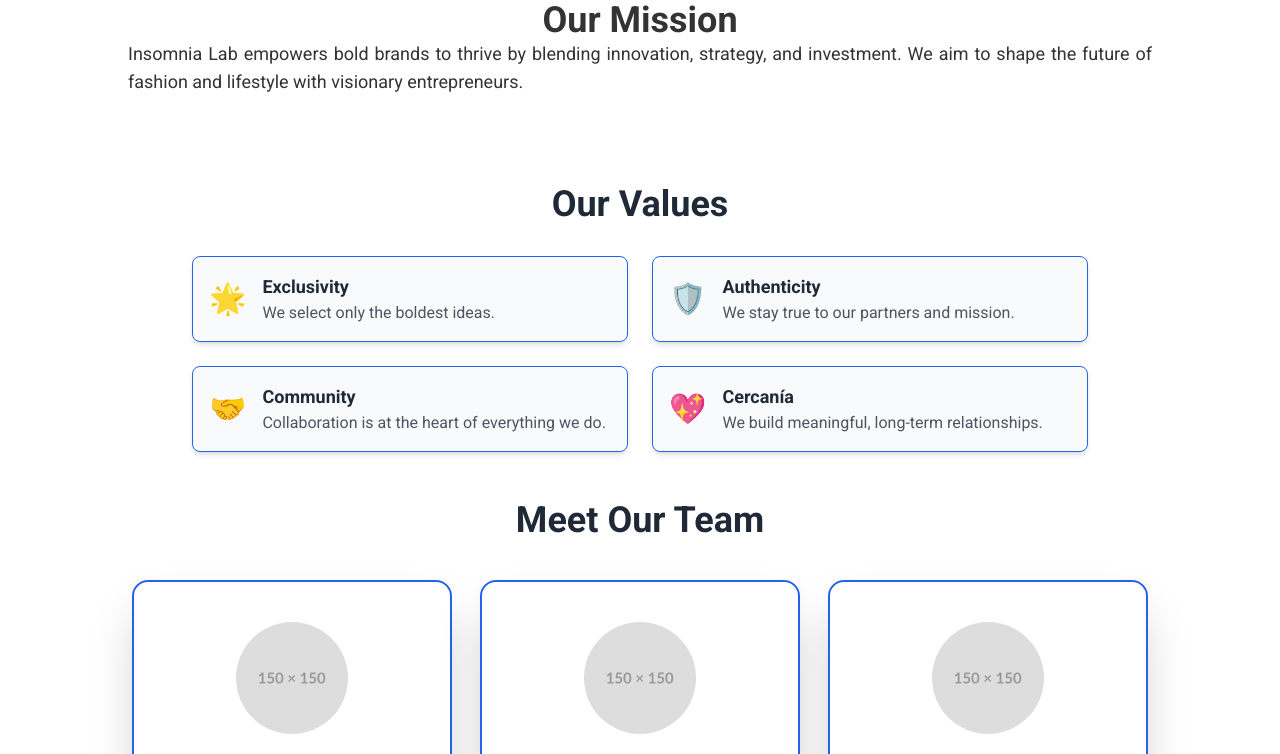
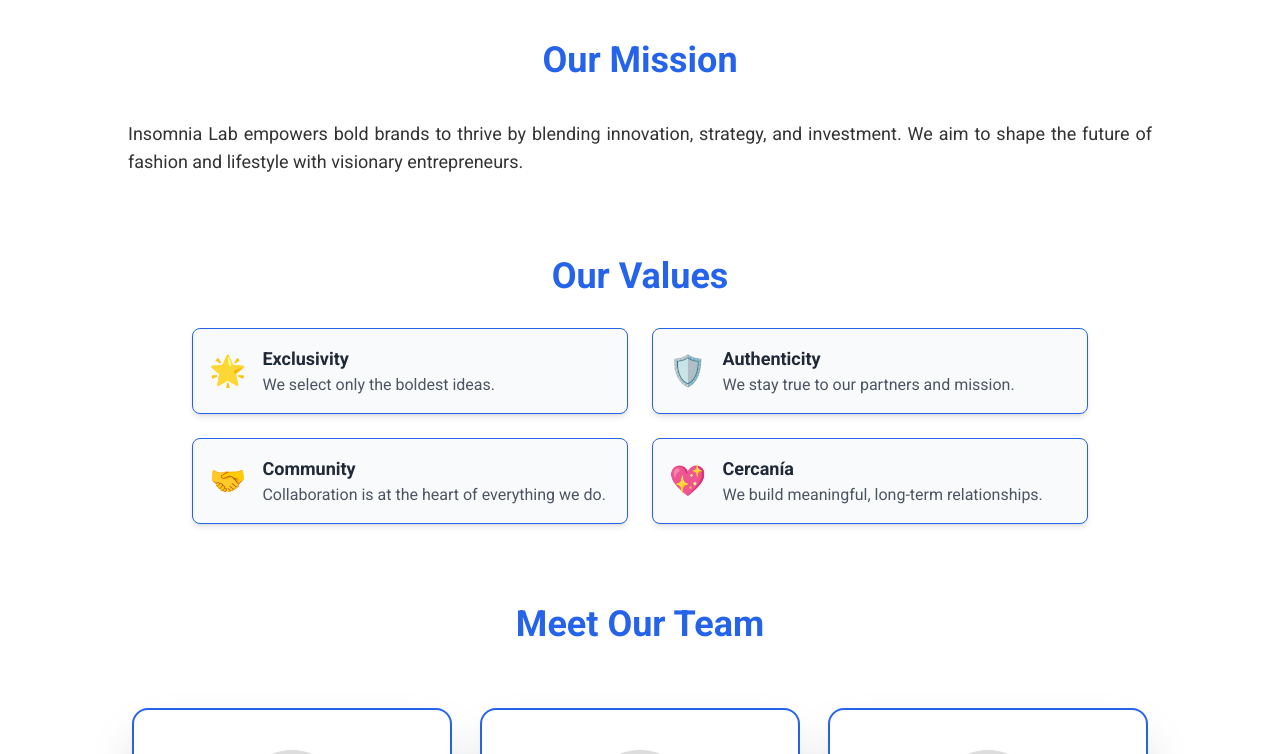
Before and after one commit to Shakib-Shajid/insomnia-lab, a Next.js app: page /about-us in a window 1280 px wide. Shown: the part 840-1594 px from the top of the page. Built offline with nearby package versions, Linux system fonts and the light colour scheme.

Commit message:
about page margin padding added

```diff
--- a/src/app/about-us/page.jsx
+++ b/src/app/about-us/page.jsx
@@ -43,9 +43,9 @@
             </section>
 
             {/* Mission section */}
-            <section className='max-w-7xl mx-auto py-10 text-[#333333]' data-aos="zoom-in">
-                <h3 className='font-bold text-3xl md:text-4xl text-center'>Our Mission</h3>
-                <div className='w-[80%] mx-auto'>
+            <section className='max-w-7xl mx-auto my-10 lg:my-20 text-[#333333]' data-aos="zoom-in">
+                <h3 className='font-bold text-3xl md:text-4xl text-center text-blue-600'>Our Mission</h3>
+                <div className='w-[80%] mx-auto mt-10'>
                     <p className='text-base md:text-lg max-w-5xl mx-auto text-justify'>Insomnia Lab empowers bold brands to thrive by blending innovation, strategy, and investment. We aim to shape the future of fashion and lifestyle with visionary entrepreneurs.</p>
                 </div>
                 {/* </div> */}
@@ -53,8 +53,8 @@
             </section>
 
             {/* value section */}
-            <section className="py-12 bg-white">
-                <h2 className="text-center text-gray-800 font-bold text-3xl md:text-4xl">Our Values</h2>
+            <section className="my-10 lg:my-20 bg-white">
+                <h2 className="text-center font-bold text-3xl md:text-4xl text-blue-600">Our Values</h2>
                 <div className="mt-8 grid grid-cols-1 md:grid-cols-2 gap-6 px-4 md:px-16 w-[80%] md:w-[100%] lg:w-[80%] mx-auto">
                     {/* 1st */}
                     <div className="flex items-center  gap-4 bg-gray-50 p-4 rounded-lg border border-blue-600 shadow-md">
@@ -92,10 +92,10 @@
             </section>
 
             {/* team */}
-            <section>
-                <h2 className="text-center text-gray-800 font-bold text-3xl md:text-4xl">Meet Our Team</h2>
+            <section className='my-10 lg:my-20'>
+                <h2 className="text-center text-blue-600 font-bold text-3xl md:text-4xl">Meet Our Team</h2>
 
-                <div className="w-[80%] mx-auto grid grid-cols-1 md:grid-cols-2 lg:grid-cols-3 gap-10 lg:gap-5 my-10">
+                <div className="w-[80%] mx-auto grid grid-cols-1 md:grid-cols-2 lg:grid-cols-3 gap-10 lg:gap-5 my-10 lg:my-16">
                     <div className="card bg-base-100 w-80 md:w-72 lg:w-80 shadow-2xl mx-auto border-2 border-blue-600 flex flex-col">
                         <figure className="px-10 pt-10">
                             <Image
```
